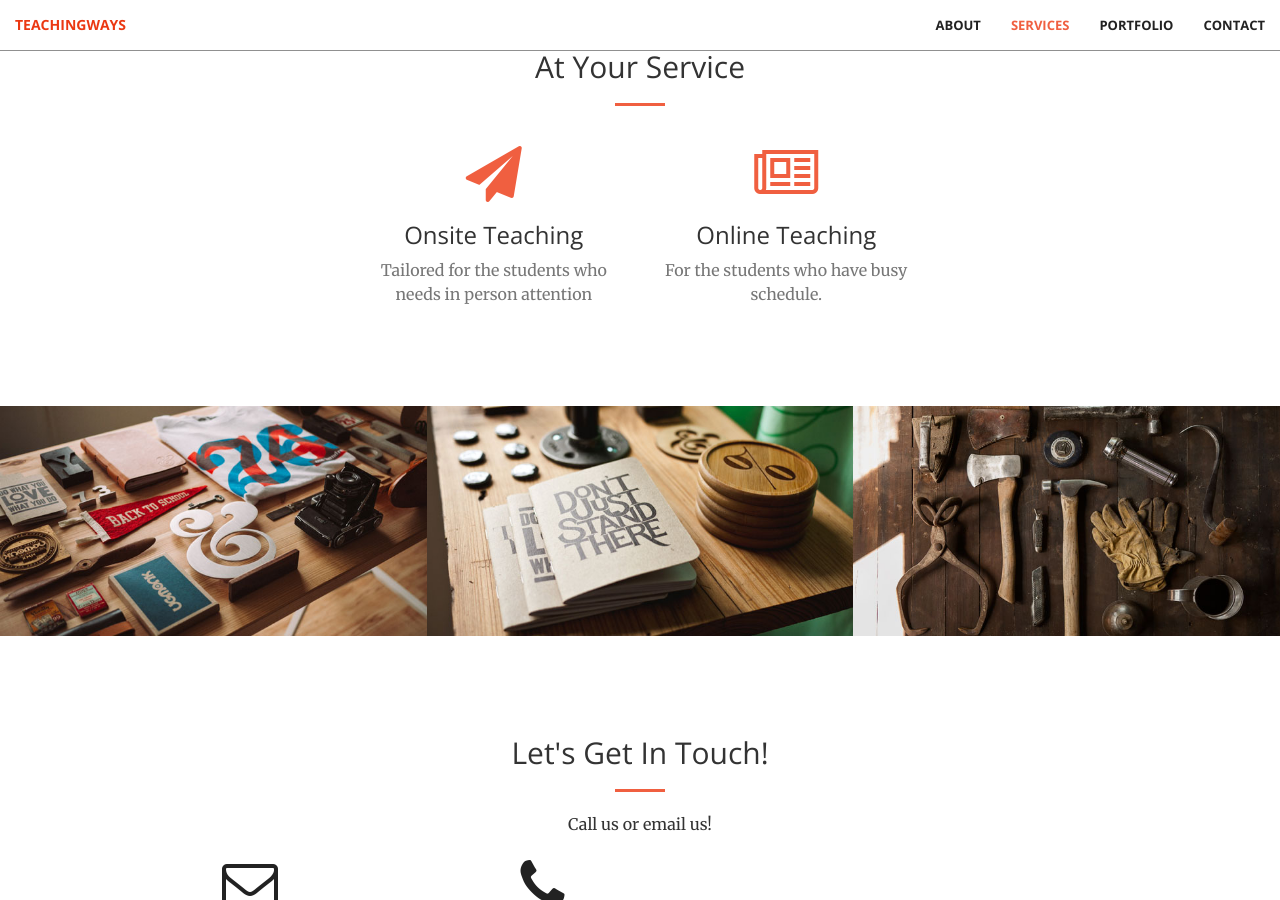
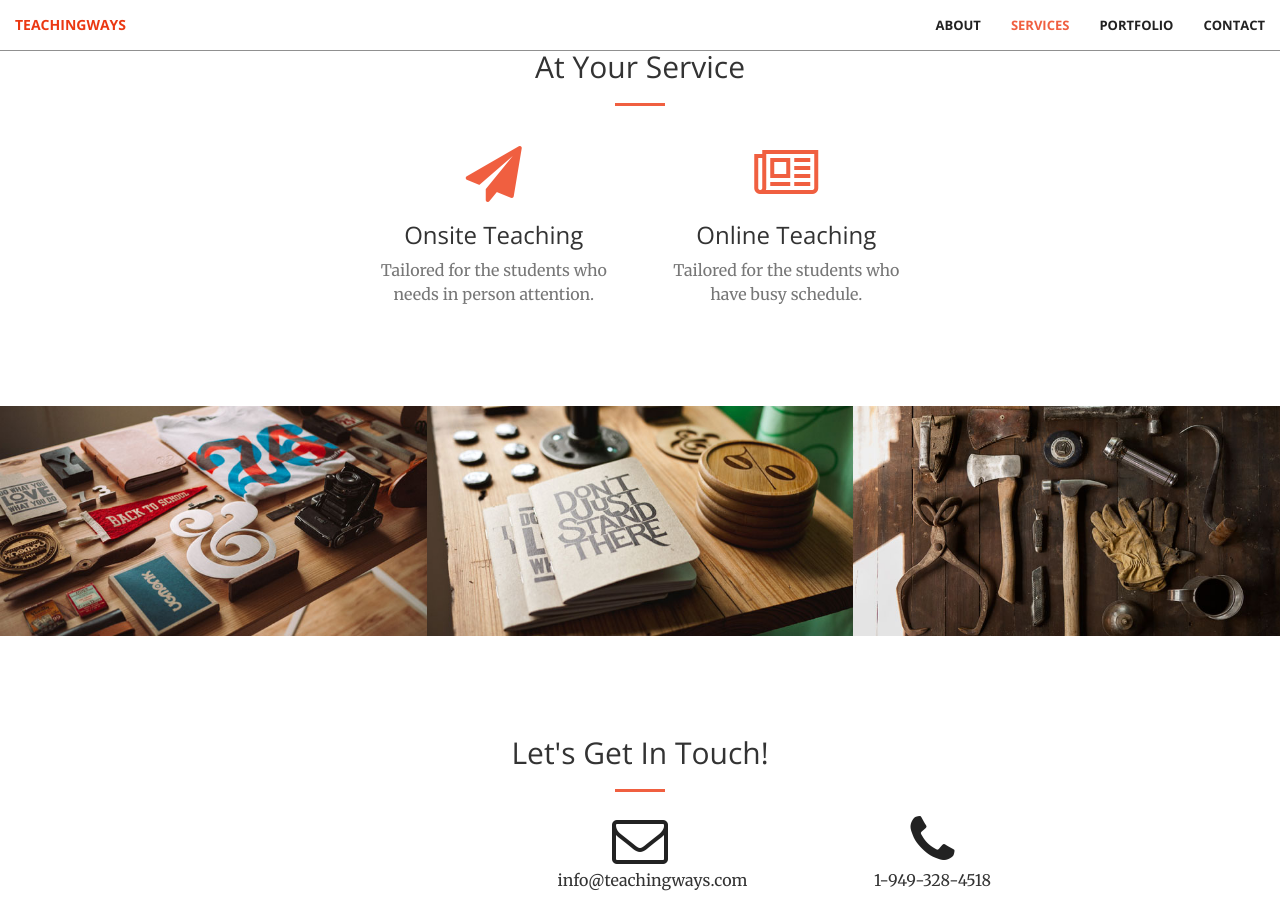
Before and after one commit to muadminis/teachingways_site, a Jekyll site: the page built from index.html, in a window 1280 px wide and 900 px high, scrolled down 1528 px. Built offline with Jekyll 4.4.1, drawn with Linux system fonts in a browser that asks for light colours.

Commit message:
contact
Co-Authored-By: kevinyu600 <kevinyu600@users.noreply.github.com>

```diff
--- a/_includes/contact.html
+++ b/_includes/contact.html
@@ -4,14 +4,11 @@
             <div class="col-lg-8 col-lg-offset-2 text-center">
                 <h2 class="section-heading">Let's Get In Touch!</h2>
                 <hr class="primary">
-                <p>Call us or email us!</p>
+
             </div>
-        <!--<div class="col-lg-2 col-lg-offset-2 text-center">
-            <a href="https://twitter.com/{{ site.twitter_username }}">
-                <i class="fa fa-twitter fa-3x wow bounceIn" data-wow-delay=".1s"></i>
-                <p>{{ site.twitter_username }}</p>
-            </a>
-        </div> -->
+        <div class="col-lg-2 col-lg-offset-2 text-center">
+
+        </div>
         <div class="col-lg-2 col-lg-offset-1 text-center">
             <i class="fa fa-envelope-o fa-3x wow bounceIn" data-wow-delay=".1s"></i>
                 <p>info@teachingways.com</p>
--- a/_includes/services.html
+++ b/_includes/services.html
@@ -18,14 +18,14 @@
                 <div class="service-box">
                     <i class="fa fa-4x fa-paper-plane wow bounceIn text-primary" data-wow-delay=".1s"></i>
                     <h3>Onsite Teaching</h3>
-                    <p class="text-muted">Tailored for the students who needs in person attention</p>
+                    <p class="text-muted">Tailored for the students who needs in person attention.</p>
                 </div>
             </div>
             <div class="col-lg-3 col-md-6 text-center">
                 <div class="service-box">
                     <i class="fa fa-4x fa-newspaper-o wow bounceIn text-primary" data-wow-delay=".2s"></i>
                     <h3>Online Teaching</h3>
-                    <p class="text-muted">For the students who have busy schedule.</p>
+                    <p class="text-muted">Tailored for the students who have busy schedule.</p>
                 </div>
             </div>
             <div class="col-lg-3 col-md-6 text-center">
```
